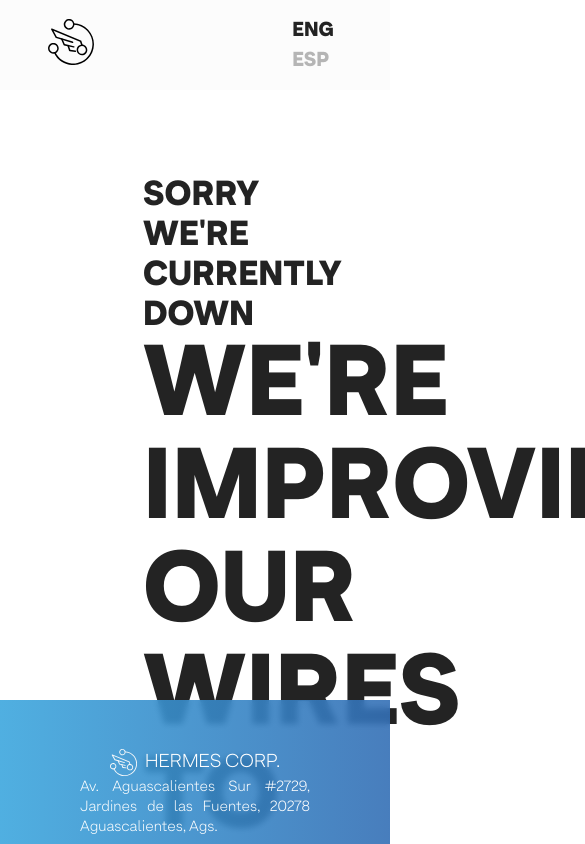
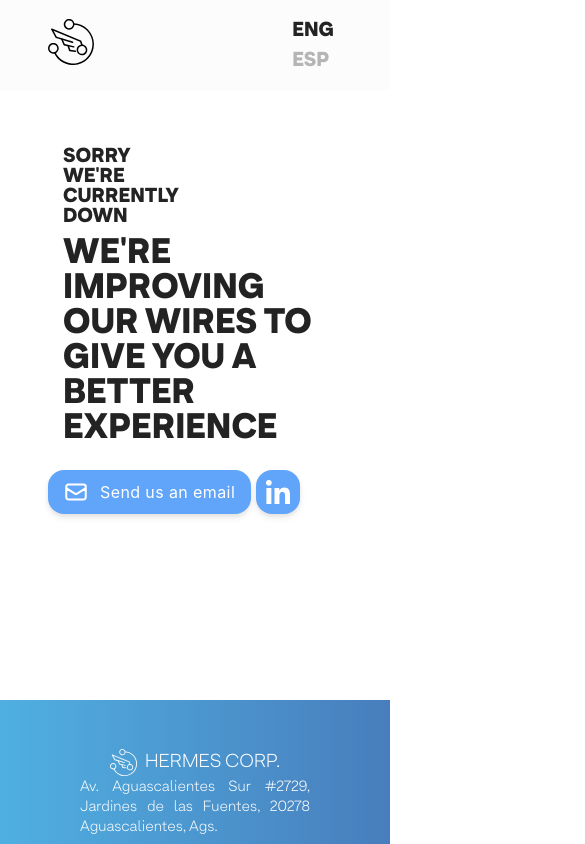
Before and after one commit to UP210878/ReactApp, a React (Create React App) app: page / in a window 390 px wide. Shown: the top 844 px of the page, 585 px wide, since content can reach past the window. Built offline with nearby package versions, Linux system fonts and the light colour scheme.

Commit message:
Added adaptability to mobile devices

```diff
--- a/src/App.css
+++ b/src/App.css
@@ -69,6 +69,20 @@ background-color: black !important;
     margin: 0;
     text-transform: uppercase;
 }}
+
+@media only screen and (max-width: 420px) {
+  .content_Text_Title{
+    font-size: 35px!important;
+    line-height: 35px!important;
+    text-align: start!important;
+  }
+  .content_Text_Subtitle{
+    font-size: 20px!important;
+    line-height: 20px!important;
+    margin-bottom: 10px!important;
+    margin-top: 50px!important;
+  }
+}
 
 .header_Text {
   color: #b5b5b5;
@@ -142,6 +156,8 @@ background-color: black !important;
   text-transform: uppercase;
   text-align: start;
 }
+
+
 
 /* 1260px */
 @media only screen and (min-width: 78.75em) {
--- a/src/Content/CurrentlyDown.js
+++ b/src/Content/CurrentlyDown.js
@@ -8,10 +8,10 @@ const CurrentlyDown = () => {
   return (
     <>
       <div class="p-5">
-        <div class="p-20 mt-5">
+        <div class="lg:p-20 lg:mt-5 pt-5 sm:mt-5 md:mt-5">
         <section>{Home()}
 
-        <div class="space-x-3 mt-4 mx-4 px-5">
+        <div class="lg:space-x-3 mt-4 lg:mx-1 lg:px-20">
           {SendEmailButton()} {LinkedinButton()}
         </div></section></div>
       </div>
```
